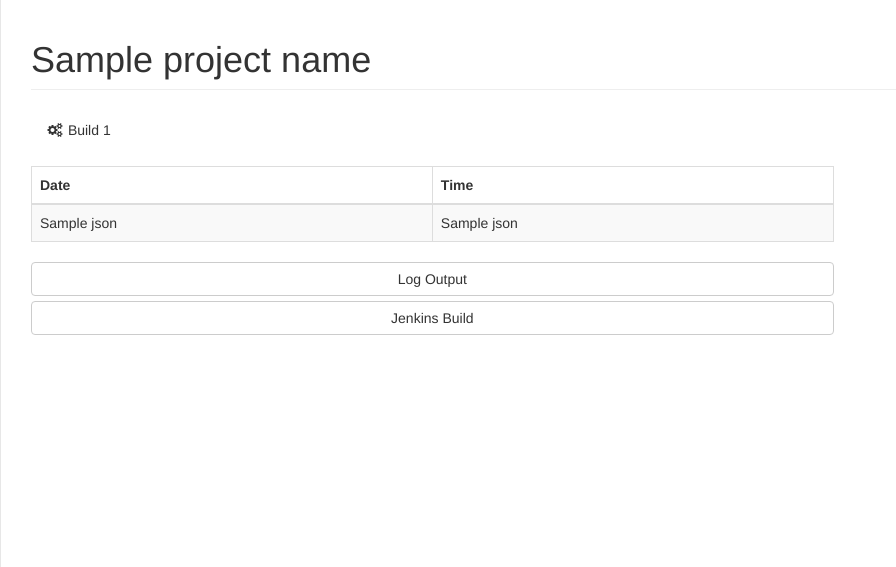
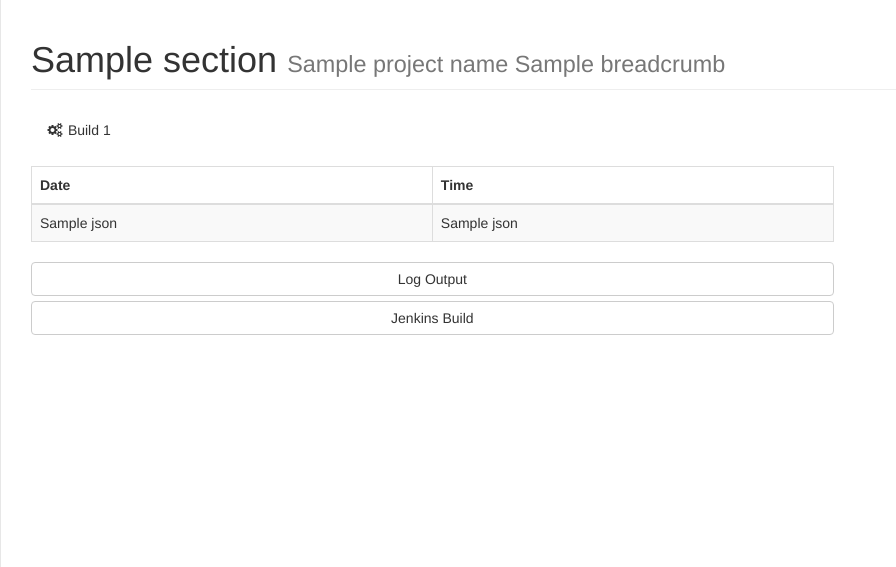
Before and after one commit to ceph/shaman, a Python web app: template shaman/templates/build.html in a window 1280 px wide. Shown: the part 51-618 px from the top of the page, without its empty margins (0-896 px from the left). Run offline with Jinja, Linux system fonts and the light colour scheme; the template is opened without the code that fills it: most values are stand-ins (such as "Sample title", 1, 10 or a date in 2020); some libraries are stand-ins or nearby versions.

Commit message:
ui: show breadcrumb and section name on detail page
Signed-off-by: Andrew Schoen <aschoen@redhat.com>

```diff
--- a/shaman/templates/build.html
+++ b/shaman/templates/build.html
@@ -4,11 +4,11 @@
 {% block body %}
             <div class="row">
                 <div class="col-lg-12">
+                    <h1 class="page-header">{{ section }}
                     {% if project_name %}
-                    <h1 class="page-header">{{ project_name }}</h1>
-                    {% else %}
-                    <h1 class="page-header">Projects</h1>
+                    <small>{{ project_name }} {{ breadcrumb }}</small>
                     {% endif %}
+                    </h1>
                 </div>
                 <!-- /.col-lg-12 -->
             </div>
--- a/shaman/templates/builds.html
+++ b/shaman/templates/builds.html
@@ -4,11 +4,11 @@
 {% block body %}
             <div class="row">
                 <div class="col-lg-12">
+                    <h1 class="page-header">{{ section }}
                     {% if project_name %}
-                    <h1 class="page-header">{{ project_name }} <small>{{ breadcrumb }}</small></h1>
-                    {% else %}
-                    <h1 class="page-header">Projects</h1>
+                    <small>{{ project_name }} {{ breadcrumb }}</small>
                     {% endif %}
+                    </h1>
                 </div>
                 <!-- /.col-lg-12 -->
             </div>
```
Also changed, not shown: shaman/controllers/builds/__init__.py (+12 -5 lines).
